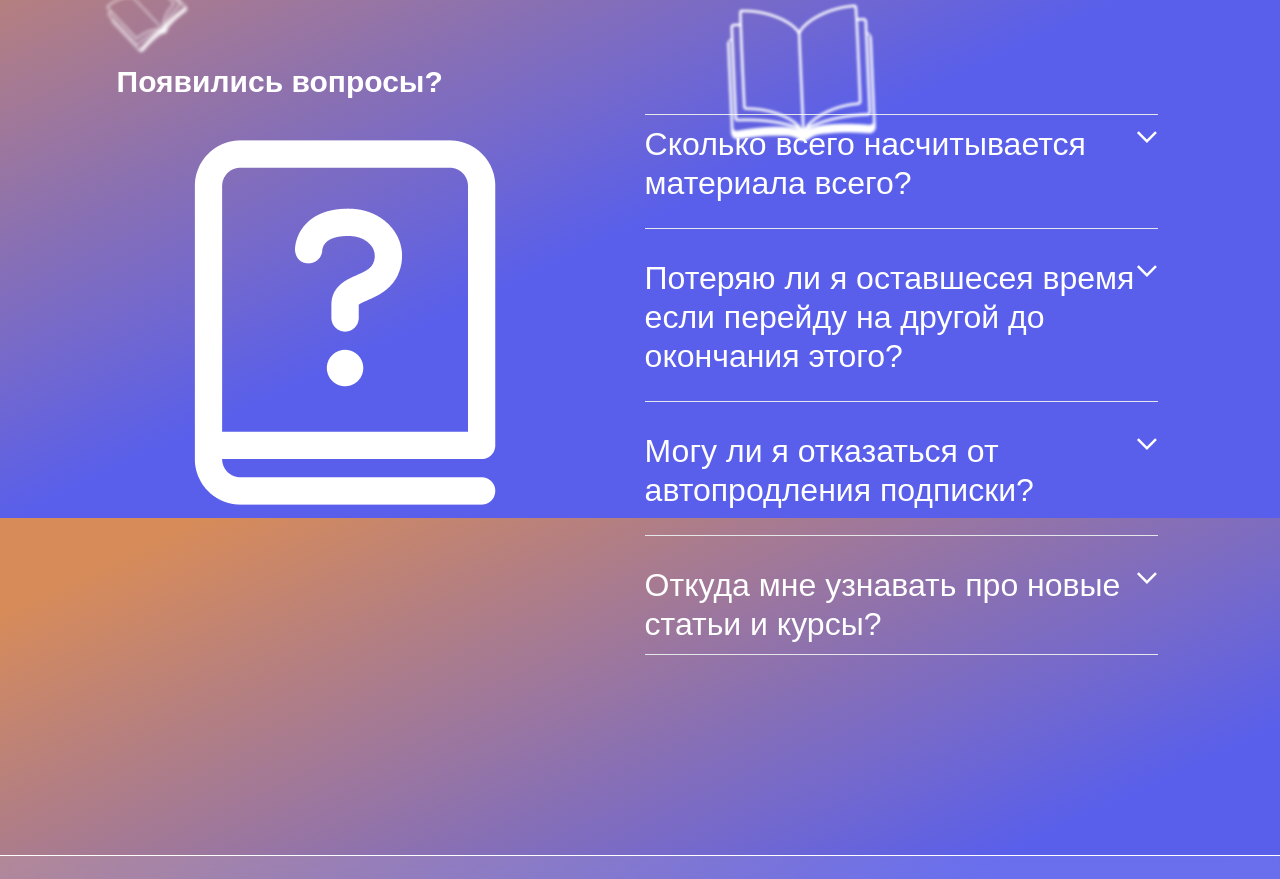
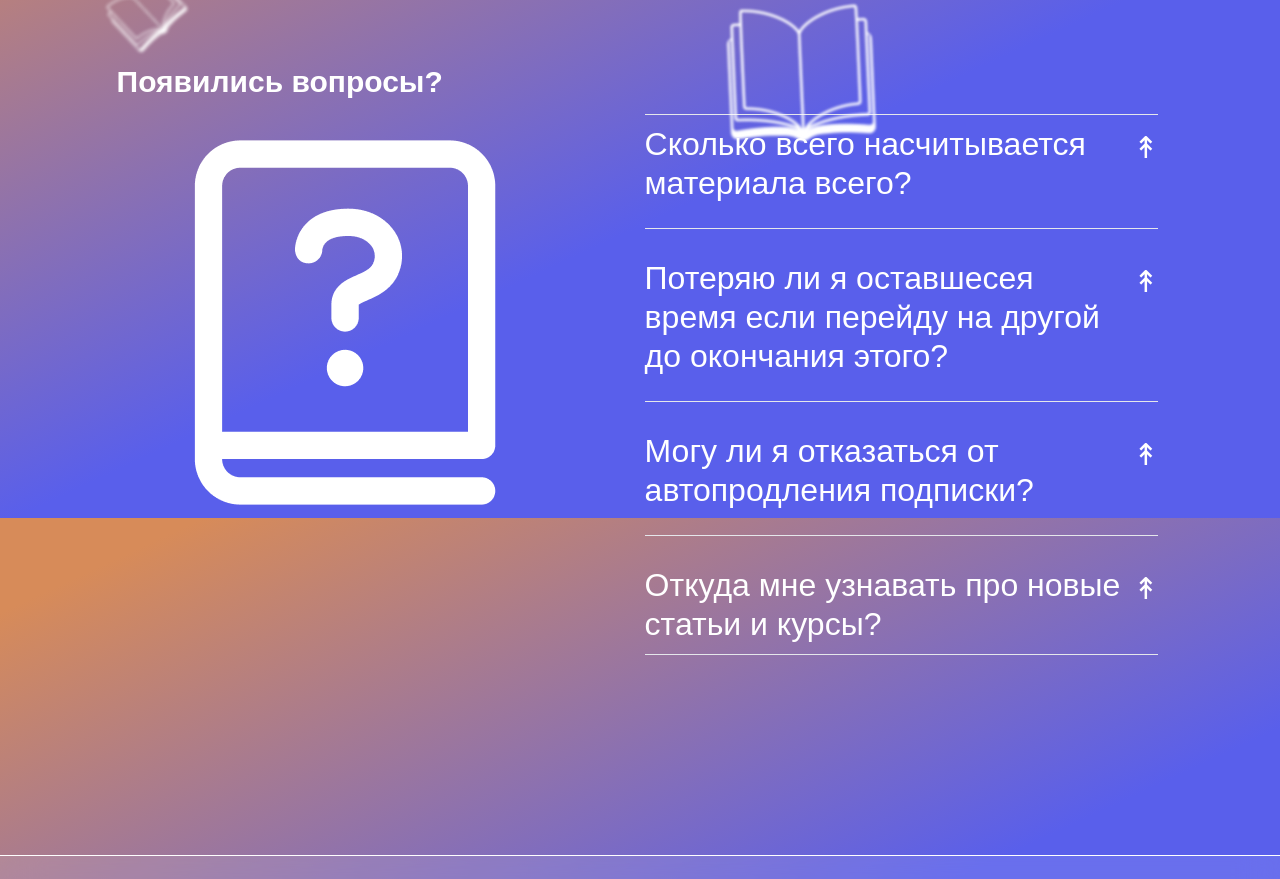
Before and after one commit to orozaliev0/books, a React (Create React App) app: page /more in a window 1280 px wide. Shown: the part 1882-2761 px from the top of the page. Built offline with nearby package versions, Linux system fonts and the light colour scheme; a web font is replaced by a local one.

Commit message:
css,scss

```diff
--- a/src/components/main/Accordion/index.js
+++ b/src/components/main/Accordion/index.js
@@ -1,10 +1,25 @@
-import React, {useState} from 'react';
+import React, {useState,useEffect} from 'react';
 import '../../../style/Accordion.scss'
 import {MdArrowBackIosNew} from "react-icons/md";
 import dions from "../../../img/acardion-img.png"
 
 
 const Accordion = () => {
+    const handleClickIcon = () => {
+
+    }
+    useEffect(() => {
+        const detailsElements = document.querySelectorAll("details");
+        detailsElements.forEach(detailsElement => {
+            detailsElement.addEventListener("click", function() {
+                detailsElements.forEach(otherDetailsElement => {
+                    if (otherDetailsElement !== detailsElement) {
+                        otherDetailsElement.removeAttribute("open");
+                    }
+                });
+            });
+        });
+    }, []);
     return (
 
         <div id="acc">
@@ -24,10 +39,9 @@ const Accordion = () => {
                         <div className="dionsAcc">
                             <hr/>
                             <details>
-                                <summary className="summary-text">
+                                <summary className="summary-text" onClick={handleClickIcon}>
                                     <h3 className="summary-text">Сколько всего насчитывается материала
                                         всего?</h3>
-                                    <MdArrowBackIosNew className="icons"/>
                                 </summary>
                                 <p className="details-parag">К сожелению мы уже утратили счет материалы спустьа столько
                                     лет <br/>
@@ -40,7 +54,6 @@ const Accordion = () => {
                                 <summary className="summary-text">
                                     <h3>Потеряю ли я оставшесея время если
                                         перейду на другой до окончания этого?</h3>
-                                    <MdArrowBackIosNew className="icons"/>
                                 </summary>
                                 <p className="details-parag">К сожелению мы уже утратили счет материалы спустьа столько
                                     лет <br/>
@@ -54,7 +67,6 @@ const Accordion = () => {
                                     <h3>Могу ли я отказаться от автопродления
                                         подписки?
                                     </h3>
-                                    <MdArrowBackIosNew className="icons"/>
                                 </summary>
                                 <p className="details-parag">К сожелению мы уже утратили счет материалы спустьа столько
                                     лет <br/>
@@ -67,7 +79,6 @@ const Accordion = () => {
                                 <summary className="summary-text">
                                     <h3>Откуда мне узнавать про новые статьи и
                                         курсы?</h3>
-                                    <MdArrowBackIosNew className="icons"/>
                                 </summary>
                                 <p className="details-parag">К сожелению мы уже утратили счет материалы спустьа столько
                                     лет <br/>
--- a/src/style/Accordion.scss
+++ b/src/style/Accordion.scss
@@ -2,6 +2,29 @@
   color: transparent;
 
 }
+details{
+  transition: max-height 0.3s ease-in-out;
+}
+
+summary{
+  transition: .4s;
+}
+summary::after {
+  content: "\219F";
+  font-family: "Material Icons",sans-serif;
+  font-size: 30px;
+  color: white;
+  transition: transform 0.5s ease-in-out;
+}
+
+details[open] summary::after {
+  transform: rotate(180deg);
+}
+
+details[open]{
+  transition: max-height 3s ease-in-out;
+}
+
 /*}*/
 .kaif12{
   position: absolute;
```
